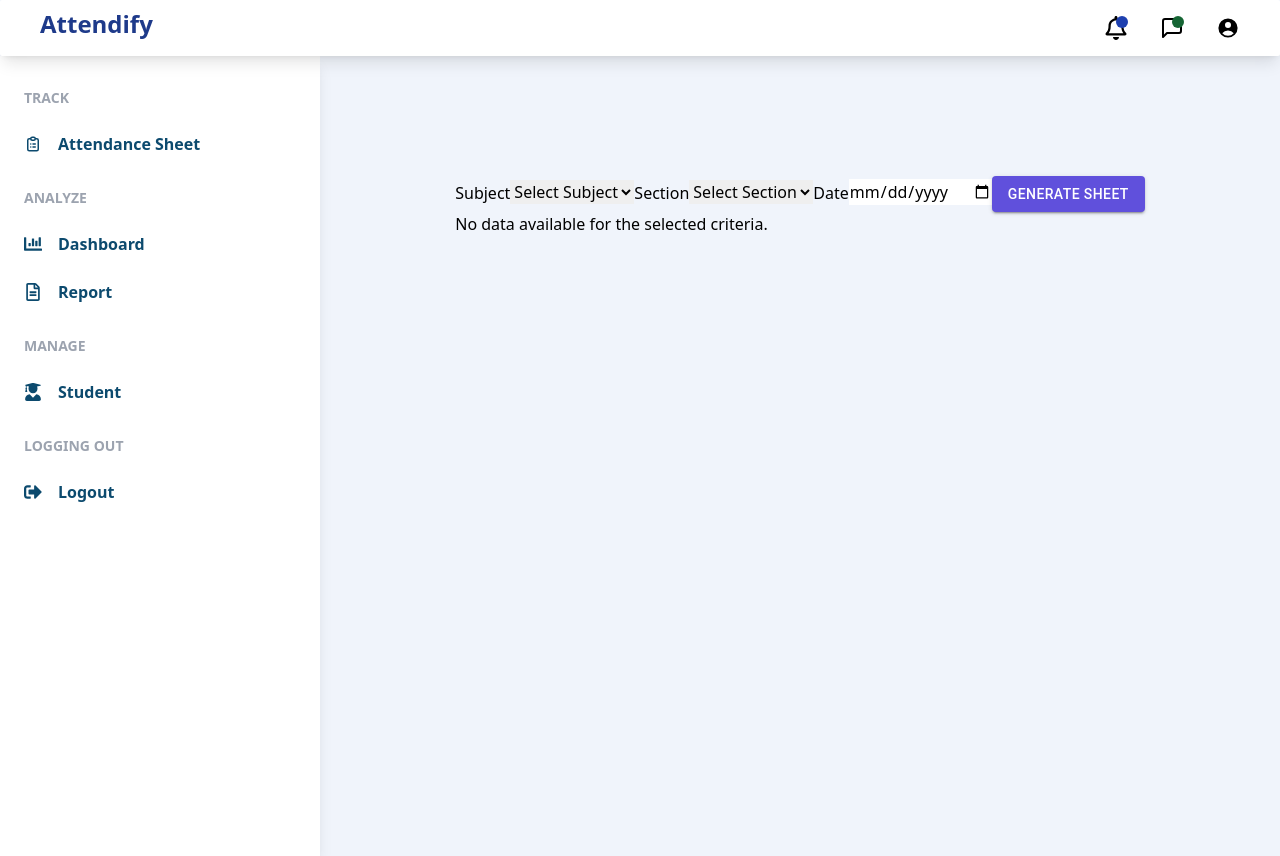
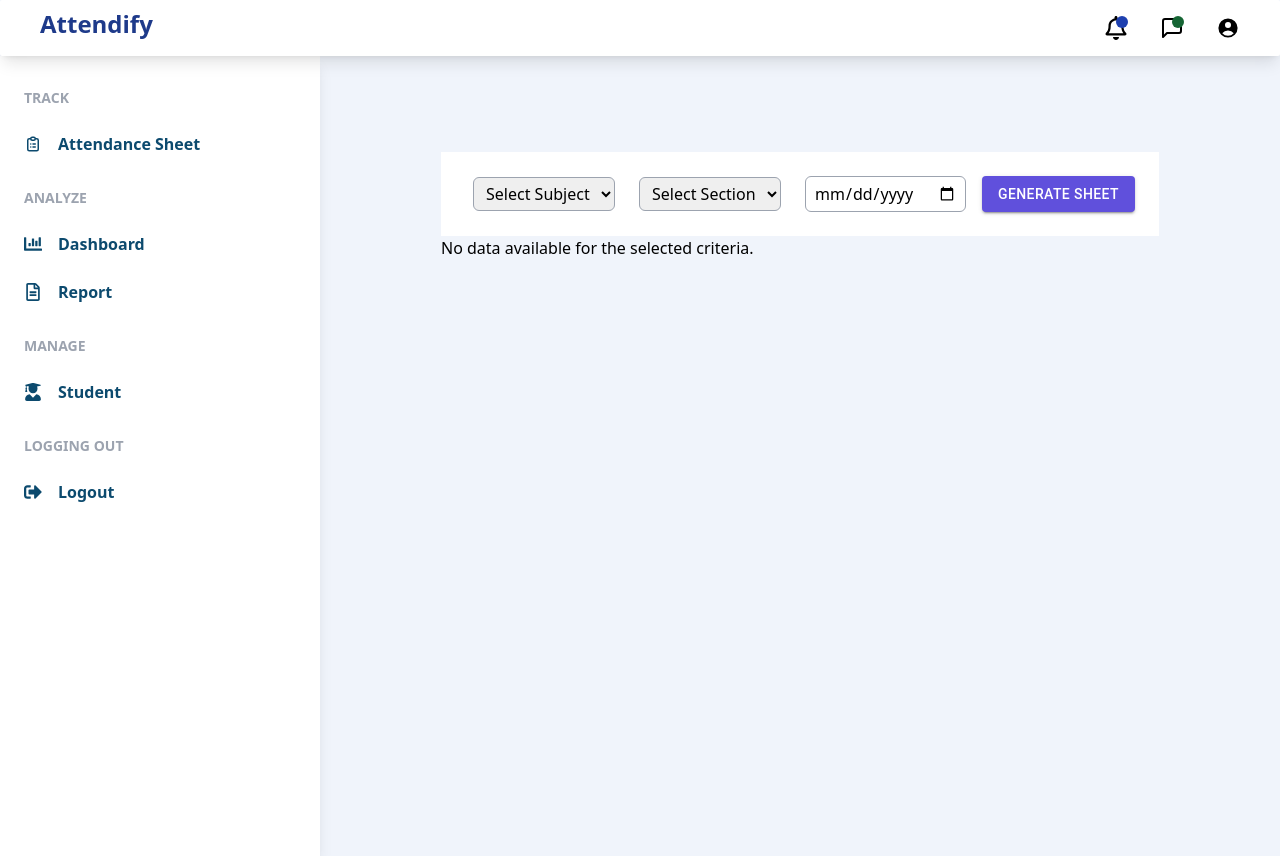
Before and after one commit to Muneeba2001/Attendify, a React (Vite) app in the folder FrontEnd/MarkIn/: page /AttendanceSheet in a window 1280 px wide. Built offline with nearby package versions, Linux system fonts and the light colour scheme.

Commit message:
integrating css in list

```diff
--- a/FrontEnd/MarkIn/src/Pages/AdminProtoType/AttendanceSheet.jsx
+++ b/FrontEnd/MarkIn/src/Pages/AdminProtoType/AttendanceSheet.jsx
@@ -34,6 +34,7 @@ const AttendanceSheet = () => {
   return (
     <>
       {/* selection */}
+      <div className="container bg-white p-6 flex flex-col space-y-4 w-full">
         <Formik
           initialValues={{ subject: '', section: '', date: '' }}
           onSubmit={(values, { setSubmitting }) => {
@@ -43,9 +44,15 @@ const AttendanceSheet = () => {
           }}
         >
           {({ isSubmitting }) => (
-          <Form>
-            <label htmlFor="subject">Subject</label>
-            <Field as="select" name="subject" id="subject">
+            <Form className="flex flex-wrap gap-4 items-center">
+              <div className="flex flex-col">
+
+                <Field
+                  as="select"
+                  name="subject"
+                  id="subject"
+                  className="ml-2 border border-gray-400 rounded-md px-2 py-1 outline-none focus:border-blue-500 focus:ring-1 focus:ring-blue-500"
+                >
                   <option value="" disabled>
                     Select Subject
                   </option>
@@ -53,9 +60,16 @@ const AttendanceSheet = () => {
                   <option value="English">English</option>
                   <option value="Urdu">Urdu</option>
                 </Field>
+              </div>
 
-            <label htmlFor="section">Section</label>
-            <Field as="select" name="section" id="section">
+              <div className="flex flex-col">
+
+                <Field
+                  as="select"
+                  name="section"
+                  id="section"
+                  className="ml-2 border border-gray-400 rounded-md px-2 py-1 outline-none focus:border-blue-500 focus:ring-1 focus:ring-blue-500"
+                >
                   <option value="" disabled>
                     Select Section
                   </option>
@@ -63,44 +77,51 @@ const AttendanceSheet = () => {
                   <option value="B">B</option>
                   <option value="C">C</option>
                 </Field>
+              </div>
 
-            <label htmlFor="date">Date</label>
-            <Field type="date" name="date" id="date" />
+              <div className="flex flex-col">
+
+                <Field
+                  type="date"
+                  name="date"
+                  id="date"
+                  className="ml-2 border border-gray-400 rounded-md px-2 py-1 outline-none focus:border-blue-500 focus:ring-1 focus:ring-blue-500"
+                />
+              </div>
 
               <Button
                 type="submit"
                 variant="contained"
-            //   rgb(96,80,220)
-            // rgb(82,24,250)
                 sx={{ backgroundColor: 'rgb(96,80,220)', color: 'white' }}
                 disabled={isSubmitting}
+                className="self-start"
               >
                 Generate Sheet
               </Button>
             </Form>
           )}
         </Formik>
-
+      </div>
       {/* display */}
       {filteredData.length > 0 ? (
-        <table>
+        <table className="w-full mt-6 border-collapse border border-gray-200">
           <thead>
             <tr>
-              <th>Name</th>
-              <th>Subject</th>
-              <th>Section</th>
-              <th>Date</th>
-              <th>Status</th>
+              <th className="border border-gray-300 p-2">Name</th>
+              <th className="border border-gray-300 p-2">Subject</th>
+              <th className="border border-gray-300 p-2">Section</th>
+              <th className="border border-gray-300 p-2">Date</th>
+              <th className="border border-gray-300 p-2">Status</th>
             </tr>
           </thead>
           <tbody>
             {filteredData.map((student, index) => (
               <tr key={index}>
-                <td>{student.name}</td>
-                <td>{student.subject}</td>
-                <td>{student.section}</td>
-                <td>{student.date}</td>
-                <td>{student.status}</td>
+                <td className="border border-gray-300 p-2">{student.name}</td>
+                <td className="border border-gray-300 p-2">{student.subject}</td>
+                <td className="border border-gray-300 p-2">{student.section}</td>
+                <td className="border border-gray-300 p-2">{student.date}</td>
+                <td className="border border-gray-300 p-2">{student.status}</td>
               </tr>
             ))}
           </tbody>
```
Lines whose indentation alone changed are shown as unchanged.
